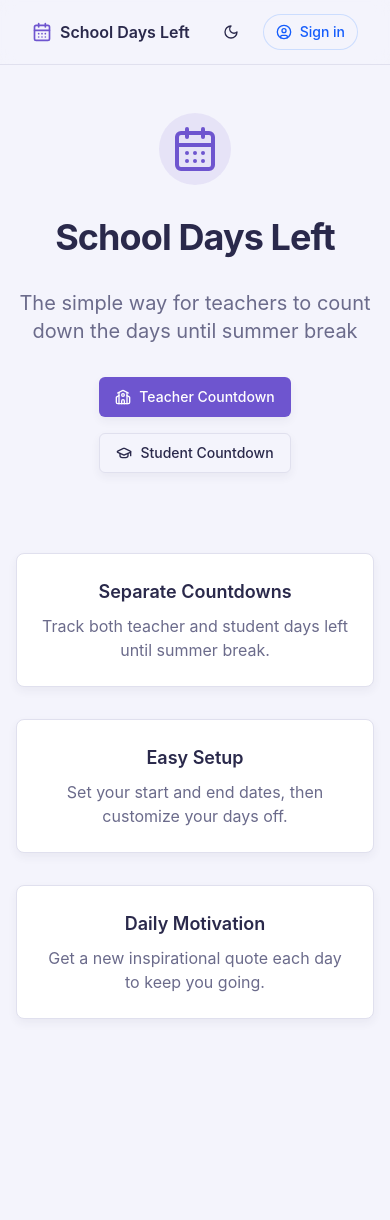
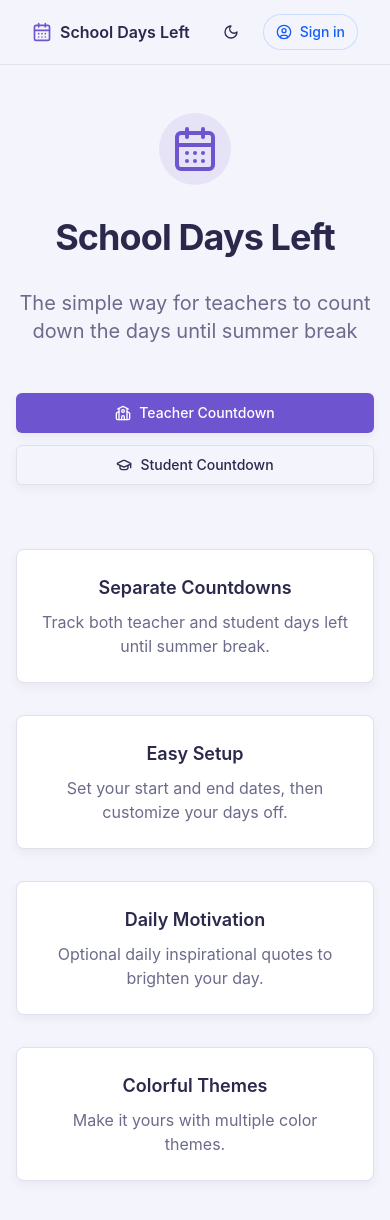
Before and after one commit to MichaelFrieze/schooldaysleft, a Next.js app: page / in a window 390 px wide. Shown: the top 1220 px of the page. Before the commit the page ends 1067 px from the top, so only its background shows below. Built offline with nearby package versions, Linux system fonts and the light colour scheme; no server answers.

Commit message:
feat(marketing): add a feature card for color themes and change button width on mobile view

```diff
--- a/src/modules/marketing/ui/views/marketing-view.tsx
+++ b/src/modules/marketing/ui/views/marketing-view.tsx
@@ -18,9 +18,14 @@ export const MarketingView = () => {
           The simple way for teachers to count down the days until summer break
         </p>
 
-        <div className="flex max-w-md flex-col gap-4 sm:w-full sm:flex-row">
-          <Button asChild size="lg" className="gap-2 sm:flex-1">
-            <Link href="/countdown">
+        <div className="mt-4 mb-8 flex w-full max-w-md flex-col gap-3 sm:flex-row sm:gap-4">
+          <Button
+            asChild
+            size="lg"
+            variant="default"
+            className="w-full gap-2 sm:flex-1"
+          >
+            <Link href="/countdown" className="w-full">
               <School className="h-5 w-5" />
               Teacher Countdown
             </Link>
@@ -29,16 +34,16 @@ export const MarketingView = () => {
             asChild
             size="lg"
             variant="outline"
-            className="gap-2 sm:flex-1"
+            className="w-full gap-2 sm:flex-1"
           >
-            <Link href="/student/countdown">
+            <Link href="/student/countdown" className="w-full">
               <GraduationCap className="h-5 w-5" />
               Student Countdown
             </Link>
           </Button>
         </div>
 
-        <div className="mt-12 grid w-full grid-cols-1 gap-8 md:grid-cols-3">
+        <div className="mt-8 grid w-full grid-cols-1 gap-8 md:grid-cols-2">
           <div className="bg-card rounded-lg border p-6 shadow-xs">
             <h3 className="mb-2 text-lg font-semibold">Separate Countdowns</h3>
             <p className="text-muted-foreground">
@@ -56,7 +61,14 @@ export const MarketingView = () => {
           <div className="bg-card rounded-lg border p-6 shadow-xs">
             <h3 className="mb-2 text-lg font-semibold">Daily Motivation</h3>
             <p className="text-muted-foreground">
-              Get a new inspirational quote each day to keep you going.
+              Optional daily inspirational quotes to brighten your day.
+            </p>
+          </div>
+
+          <div className="bg-card rounded-lg border p-6 shadow-xs">
+            <h3 className="mb-2 text-lg font-semibold">Colorful Themes</h3>
+            <p className="text-muted-foreground">
+              Make it yours with multiple color themes.
             </p>
           </div>
         </div>
```
Also changed, not shown: 1 other file (tests, documents, lock files or other folders).
